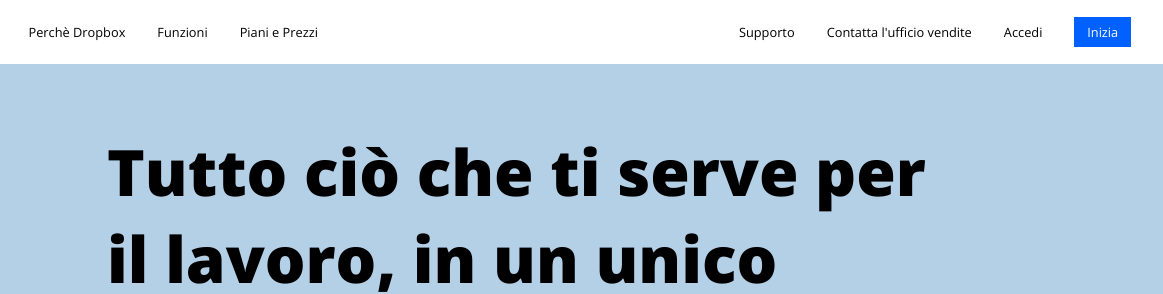
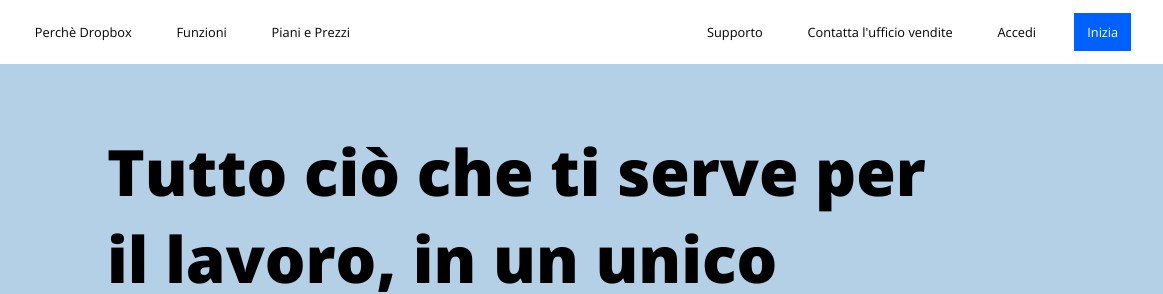
Before and after one commit to nicolaazonta/htmlcss-dropbox, a plain HTML site: page index.html in a window 1280 px wide. Shown: the top 294 px of the page, 117-1280 px from the left. Drawn offline with nearby package versions, Linux system fonts and the light colour scheme.

Commit message:
added effects and links on navbar

```diff
--- a/css/style.css
+++ b/css/style.css
@@ -18,6 +18,7 @@
     --cl-bck__left_team_1: #A2D39B;
     --cl-border__business_cards: rgba(128, 128, 128, 0.751);
     --cl-border__divider: rgba(128, 128, 128, 0.751);
+    --cl-bck__navbar_hover: #B4D0E7;
     --cl-bck__left_team_1_shadow: #D1E9CD;
     --cl-bck__left_team_2: #61082B;
     --cl-bck__left_team_3: #0093CE;
@@ -140,16 +141,53 @@
     width: 100%;
     position: sticky;
 }
-#navbar p{
+#navbar a{
     margin: 1rem;
+    text-decoration: none;
+    color: var(--cl-dark);
+    padding: .8rem  .4rem;
 }
-
+#navbar .start{
+    color:var(--cl-light);
+    padding: .6rem .8rem;
+    border-radius: none;
+    transition:border-radius .5s;
+}
+#navbar .start:hover{
+    border-radius: .7rem;
+}
 #navbar .logo{
     height: 1.2rem;
 }
 .nav_left, .nav_right{
     width: 40%;
 }
+
+#navbar .plans,.functions,.why,.support,.contact,.login{
+    background-color: none;
+    border-radius: .5rem;
+    transition:background-color 1s;
+}
+#navbar .why:hover{
+    background-color: var(--cl-bck__navbar_hover);
+}
+#navbar .functions:hover{
+    background-color: var(--cl-bck__navbar_hover);
+}
+#navbar .plans:hover{
+    background-color: var(--cl-bck__navbar_hover);
+}
+#navbar .support:hover{
+    background-color: var(--cl-bck__navbar_hover);
+}
+#navbar .contact:hover{
+    background-color: var(--cl-bck__navbar_hover);
+}
+#navbar .login:hover{
+    background-color: var(--cl-bck__navbar_hover);
+}
+
+
 
 /* #endregion----------*/
 
@@ -450,9 +488,6 @@
 }
 /* #endregion----------*/
 
-
-
-
 /* #region----------footer*/
 #app_footer{
     min-height: 15rem;
--- a/index.html
+++ b/index.html
@@ -17,17 +17,16 @@
         <nav id="navbar" class="d_flex justify_betw"><!-- navbar here -->
             <div class="nav_left d_flex align_it_center pad_1r"><!-- left side of navbar -->
                 <img class="logo margin_r" src="./img/logo-small.png" alt="dropbox logo">
-                <p>Perchè Dropbox</p>
-                <p>Funzioni</p>
-                <p>Piani e Prezzi</p>
+                <a class="why" href="#jumbo">Perchè Dropbox</a>
+                <a class="functions" href="#operation_section">Funzioni</a>
+                <a class="plans" href="#vertical_cards">Piani e Prezzi</a>
             </div>
 
-
             <div class="nav_right d_flex align_it_center justify_end pad_1r"><!-- right side of navbar -->
-                <p>Supporto</p>
-                <p>Contatta l'ufficio vendite</p>
-                <p>Accedi</p>
-                <p class="cta cta_blue">Inizia</p>
+                <a class="support" href="#teams">Supporto</a>
+                <a class="contact" href="#teams">Contatta l'ufficio vendite</a>
+                <a class="login" href="#teams">Accedi</a>
+                <a class="start cta cta_blue" href="#teams">Inizia</a>
             </div>
 
         </nav>
```
